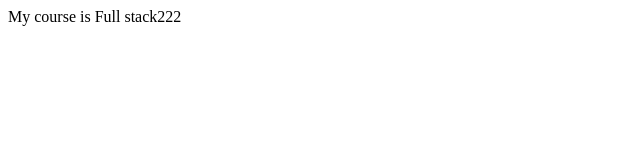
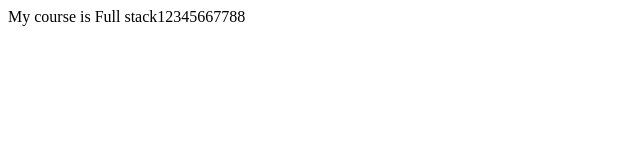
Before and after one commit to OksanaTyshchenko/my-projects, a plain HTML site: page index.html in a window 1280 px wide. Shown: the full height of the page, 0-640 px from the left. Drawn offline with Linux system fonts and the light colour scheme.

Commit message:
Update index.html

```diff
--- a/index.html
+++ b/index.html
@@ -7,6 +7,6 @@
   <title>Mate academy</title>
 </head>
 <body>
-  My course is Full stack222
+  My course is Full stack12345667788
 </body>
 </html>
```
